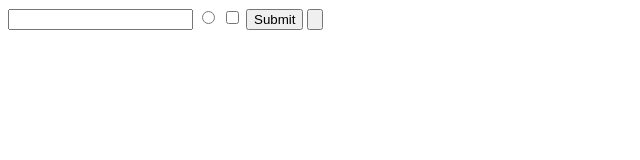
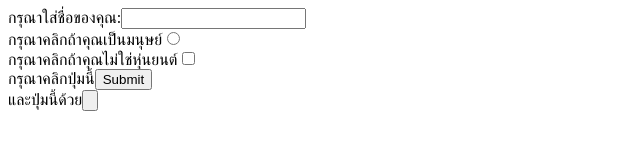
Before and after one commit to chawarin18/progamming, a plain HTML site: page html/testform.html in a window 1280 px wide. Shown: the whole page, without its empty margins (0-640 px from the left). Drawn offline with Linux system fonts and the light colour scheme.

Commit message:
31may test form

```diff
--- a/html/testform.html
+++ b/html/testform.html
@@ -4,11 +4,11 @@
 </head>
 <body>
 <form>
-	<input type="text">
-	<input type="radio">
-	<input type="checkbox">
-	<input type="submit">
-	<input type="button">
+	<label>กรุณาใส่ชื่อของคุณ:</label><input type="text"><br>
+	<label>กรุณาคลิกถ้าคุณเป็นมนุษย์</label><input type="radio"><br>
+	<label>กรุณาคลิกถ้าคุณไม่ใช่หุ่นยนต์</label><input type="checkbox"><br>
+	<label>กรุณาคลิกปุ่มนี้</label><input type="submit"><br>
+	<label>และปุ่มนี้ด้วย</label><input type="button"><br>
 </form>
 
 </body>
```
